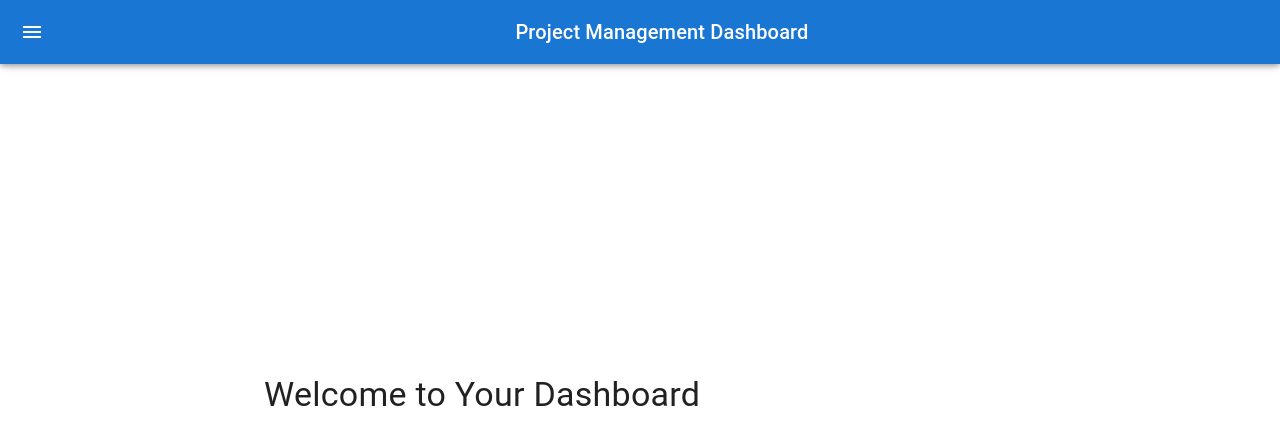
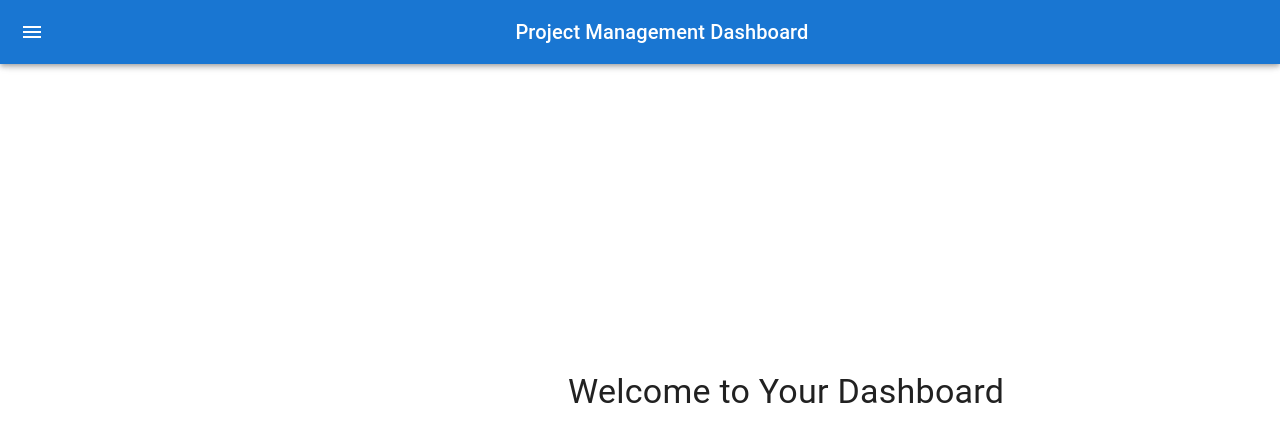
Before and after one commit to ravano-2464/FrontEnd-Project-Management, a React (Vite) app: page / in a window 1280 px wide. Shown: the top 444 px of the page. Built offline with nearby package versions, Linux system fonts and the light colour scheme.

Commit message:
Fixing Styling Dashboard

```diff
--- a/src/components/Dashboard.tsx
+++ b/src/components/Dashboard.tsx
@@ -1,7 +1,6 @@
 import React, { useState } from 'react';
 import {
   Box,
-  Container,
   Typography,
   AppBar,
   Toolbar,
@@ -24,15 +23,6 @@ const Dashboard: React.FC = () => {
     <Box sx={{ display: 'flex', minHeight: '100vh' }}>
       <CssBaseline />
       <Sidebar open={sidebarOpen} toggleSidebar={toggleSidebar} />
-      <Box
-        sx={{
-          flexGrow: 1,
-          ml: sidebarOpen ? '240px' : '1',
-          transition: 'margin-left 0.3s',
-          display: 'flex',
-          flexDirection: 'column',
-        }}
-      >
         <AppBar position="fixed" sx={{ zIndex: (theme) => theme.zIndex.drawer + 1 }}>
           <Toolbar>
             <IconButton
@@ -62,7 +52,6 @@ const Dashboard: React.FC = () => {
             transition: 'all 0.3s ease',
           }}
         >
-          <Container>
           <Box
             sx={{
               display: 'flex',
@@ -70,18 +59,11 @@ const Dashboard: React.FC = () => {
               alignItems: 'center',
               justifyContent: 'center',
               textAlign: 'center',
-                marginLeft: 'auto',
-                width: '100%',
-                position: 'relative-relative',
-                top: '50%',
-                transform: 'translateY(-50%)',
             }}
           >
-              <Typography variant="h4" component="h1" sx={{ mb: 2, justifyContent: 'center' }}>
+            <Typography variant="h4" component="h1" sx={{ mb: 2, ml: 35 }}>
               Welcome to Your Dashboard
             </Typography>
-            </Box>
-          </Container>
           </Box>
         </Box>
       </Box>
```
Lines whose indentation alone changed are shown as unchanged.
